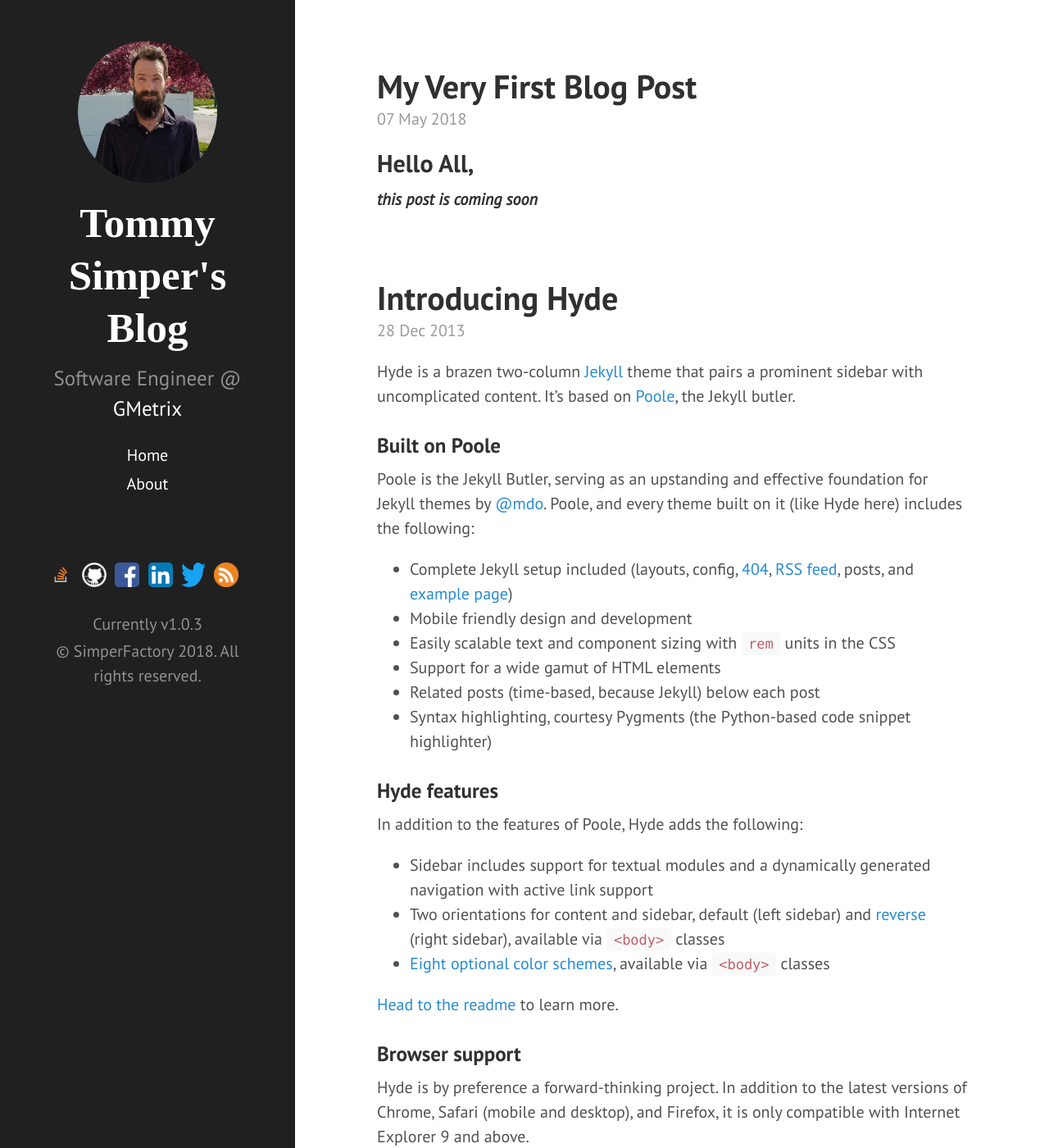
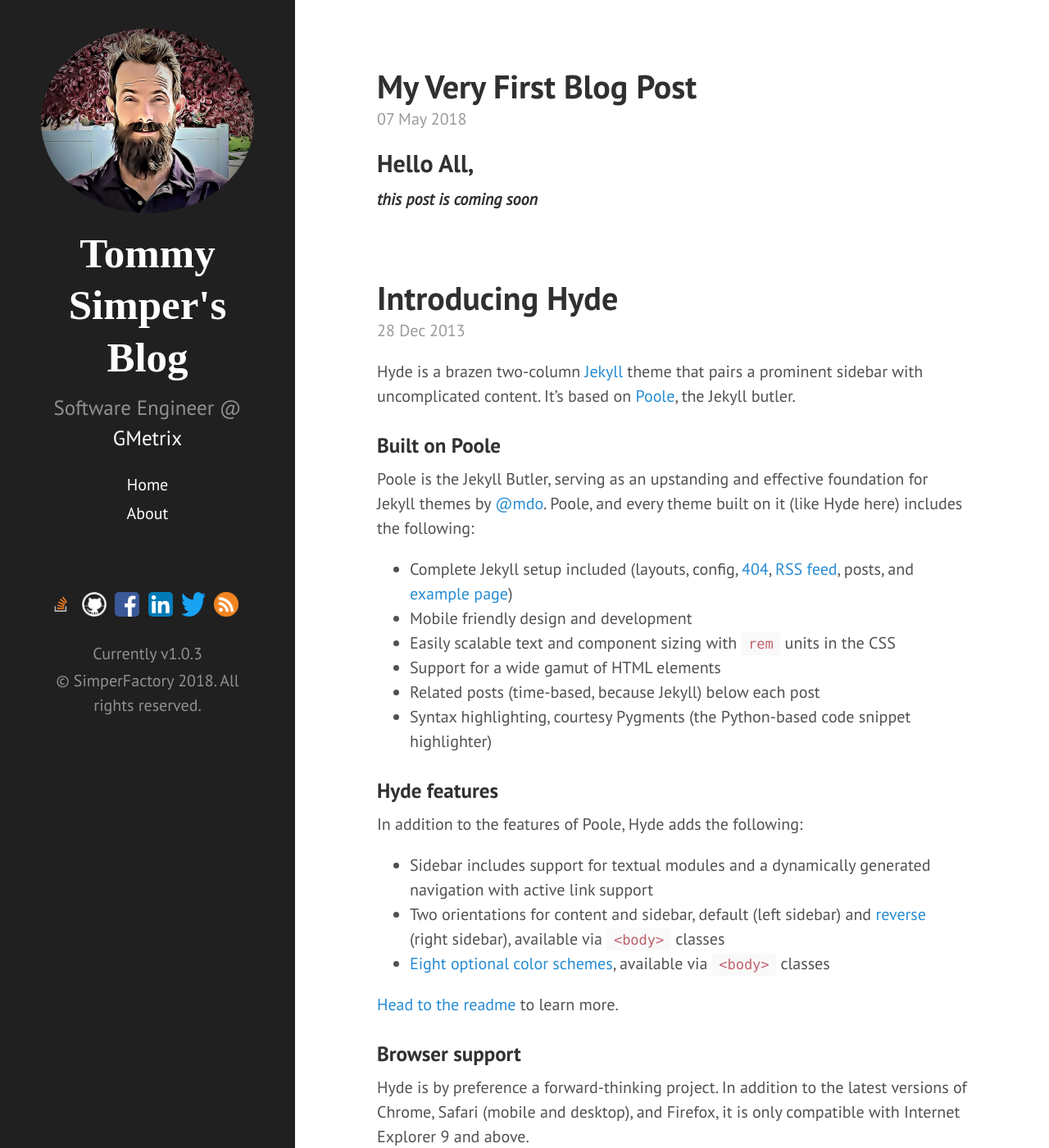
Before and after one commit to RuntimeRascal/simpert.github.com, a Jekyll site: the page built from index.html, in a window 1280 px wide and 1400 px high. Shown: the whole window at 82% size. Built offline with Jekyll 4.4.1, drawn with Linux system fonts in a browser that asks for light colours; some web fonts are replaced; the list of posts is cut into pages by our own code.

Commit message:
updated image

```diff
--- a/_includes/sidebar.html
+++ b/_includes/sidebar.html
@@ -4,7 +4,7 @@
     <div class="sidebar-about">
       <div class="avatar-wrapper">
         <img class="avatar"
-             src="{{ site.url }}/public/me2.jpg"
+             src="{{ site.url }}/public/Me.png"
              alt="logo">
       </div>
 
--- a/public/css/mystyles.css
+++ b/public/css/mystyles.css
@@ -2,8 +2,8 @@
   border-radius: 50%;
   display: inline-block;
   height: 100%;
-  margin: 20px 0px 0px 0px;
-  max-width: 190px;
+  margin: 5px 0px 0px 0px;
+  max-width: 300px;
   padding: 10px;
   text-align: center;
   width: 100%;
```
Also changed, not shown: _draft-posts/temp.md (added, +1 -0 lines), public/CartoonMe.png (added), public/Me.PNG (added).
